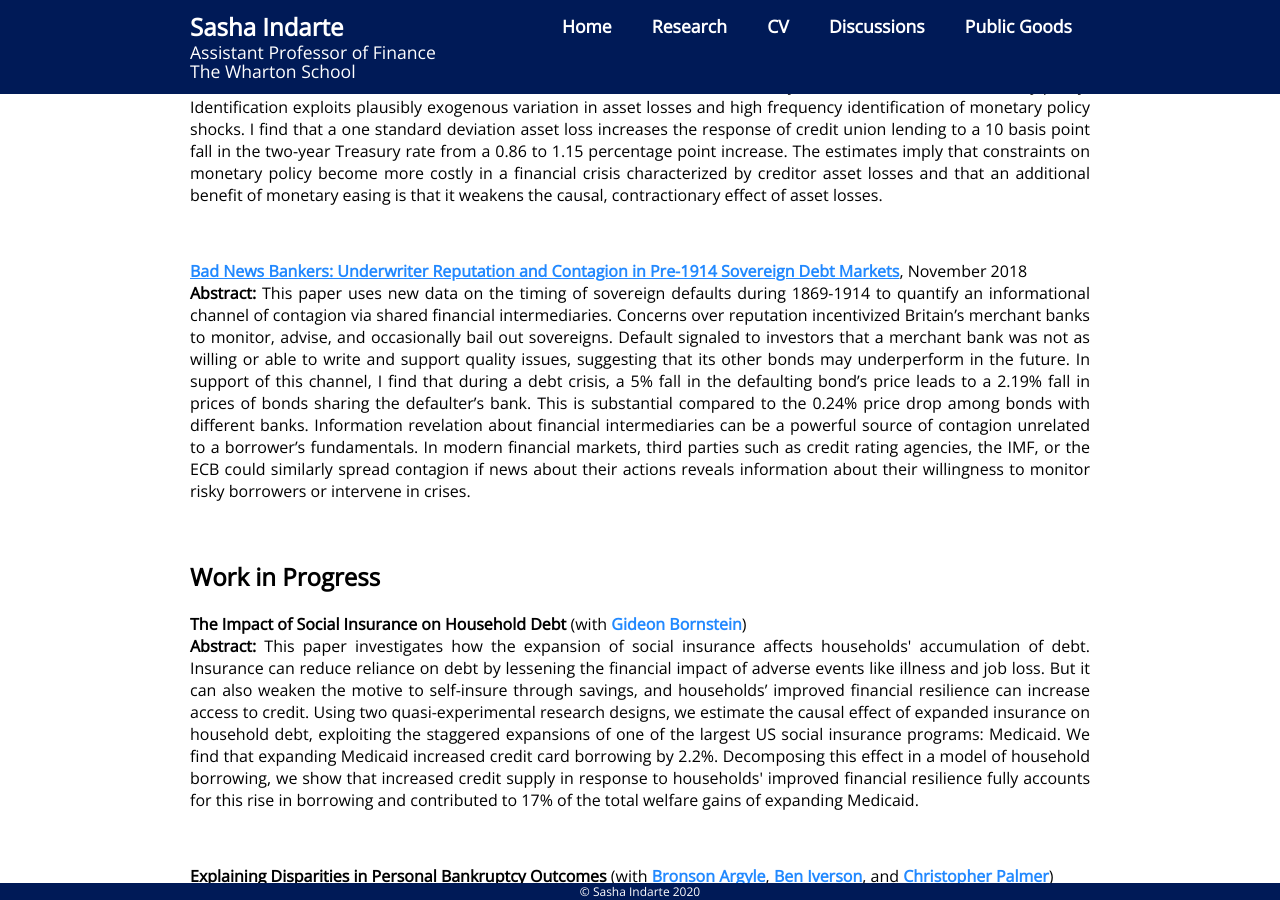
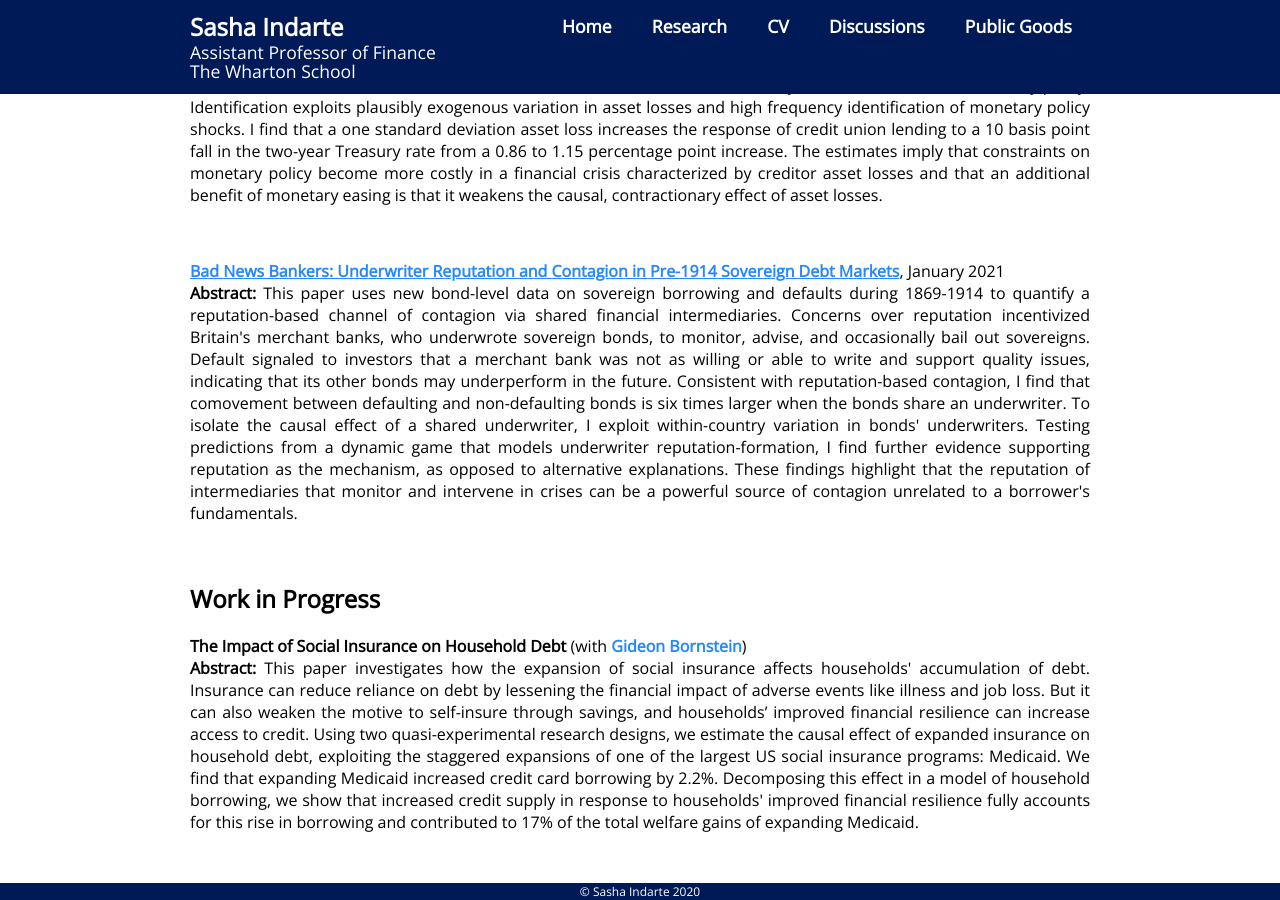
Before and after one commit to sashaindarte/sashaindarte.github.io, a Jekyll site: the page built from research/index.html, in a window 1280 px wide and 900 px high, scrolled down 433 px. Built offline with Jekyll 4.4.1, drawn with Linux system fonts in a browser that asks for light colours.

Commit message:
updated bnb abstract

```diff
--- a/research/index.html
+++ b/research/index.html
@@ -27,9 +27,9 @@ title: Sasha Indarte - Research
 		<br>
 
 		<p align="justify"> <a href = "/research/bad_news_bankers_SI.pdf">
-			<u><b>Bad News Bankers: Underwriter Reputation and Contagion in Pre-1914 Sovereign Debt Markets</b></u></a>, November 2018
+			<u><b>Bad News Bankers: Underwriter Reputation and Contagion in Pre-1914 Sovereign Debt Markets</b></u></a>, January 2021
 			<br>
-			<b>Abstract:</b> This paper uses new data on the timing of sovereign defaults during 1869-1914 to quantify an informational channel of contagion via shared financial intermediaries. Concerns over reputation incentivized Britain’s merchant banks to monitor, advise, and occasionally bail out sovereigns. Default signaled to investors that a merchant bank was not as willing or able to write and support quality issues, suggesting that its other bonds may underperform in the future. In support of this channel, I find that during a debt crisis, a 5% fall in the defaulting bond’s price leads to a 2.19% fall in prices of bonds sharing the defaulter’s bank. This is substantial compared to the 0.24% price drop among bonds with different banks. Information revelation about financial intermediaries can be a powerful source of contagion unrelated to a borrower’s fundamentals. In modern financial markets, third parties such as credit rating agencies, the IMF, or the ECB could similarly spread contagion if news about their actions reveals information about their willingness to monitor risky borrowers or intervene in crises.
+			<b>Abstract:</b> This paper uses new bond-level data on sovereign borrowing and defaults during 1869-1914 to quantify a reputation-based channel of contagion via shared financial intermediaries. Concerns over reputation incentivized Britain's merchant banks, who underwrote sovereign bonds, to monitor, advise, and occasionally bail out sovereigns. Default signaled to investors that a merchant bank was not as willing or able to write and support quality issues, indicating that its other bonds may underperform in the future. Consistent with reputation-based contagion, I find that comovement between defaulting and non-defaulting bonds is six times larger when the bonds share an underwriter. To isolate the causal effect of a shared underwriter, I exploit within-country variation in bonds' underwriters. Testing predictions from a dynamic game that models underwriter reputation-formation, I find further evidence supporting reputation as the mechanism, as opposed to alternative explanations. These findings highlight that the reputation of intermediaries that monitor and intervene in crises can be a powerful source of contagion unrelated to a borrower's fundamentals.
 		</p>
 
 		<br>
```
